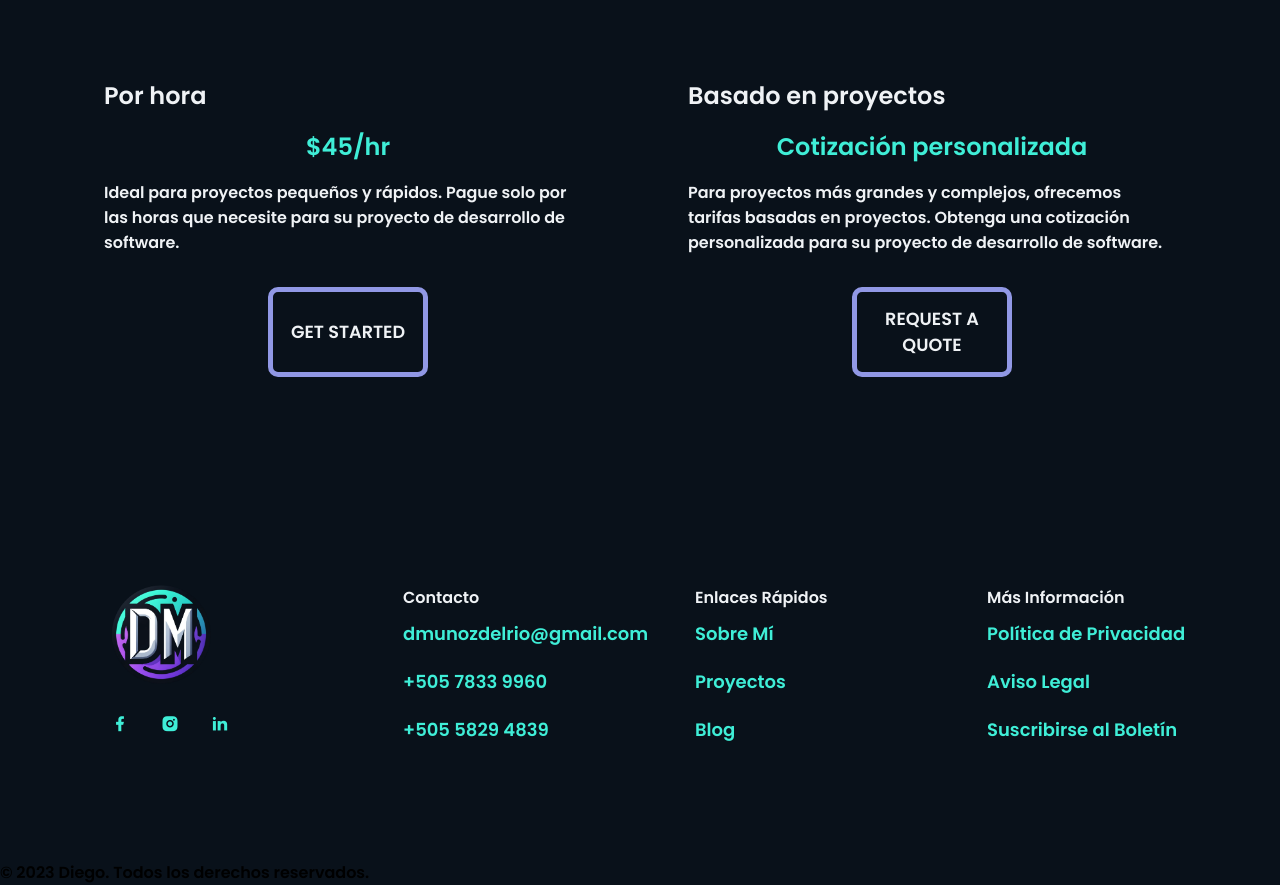
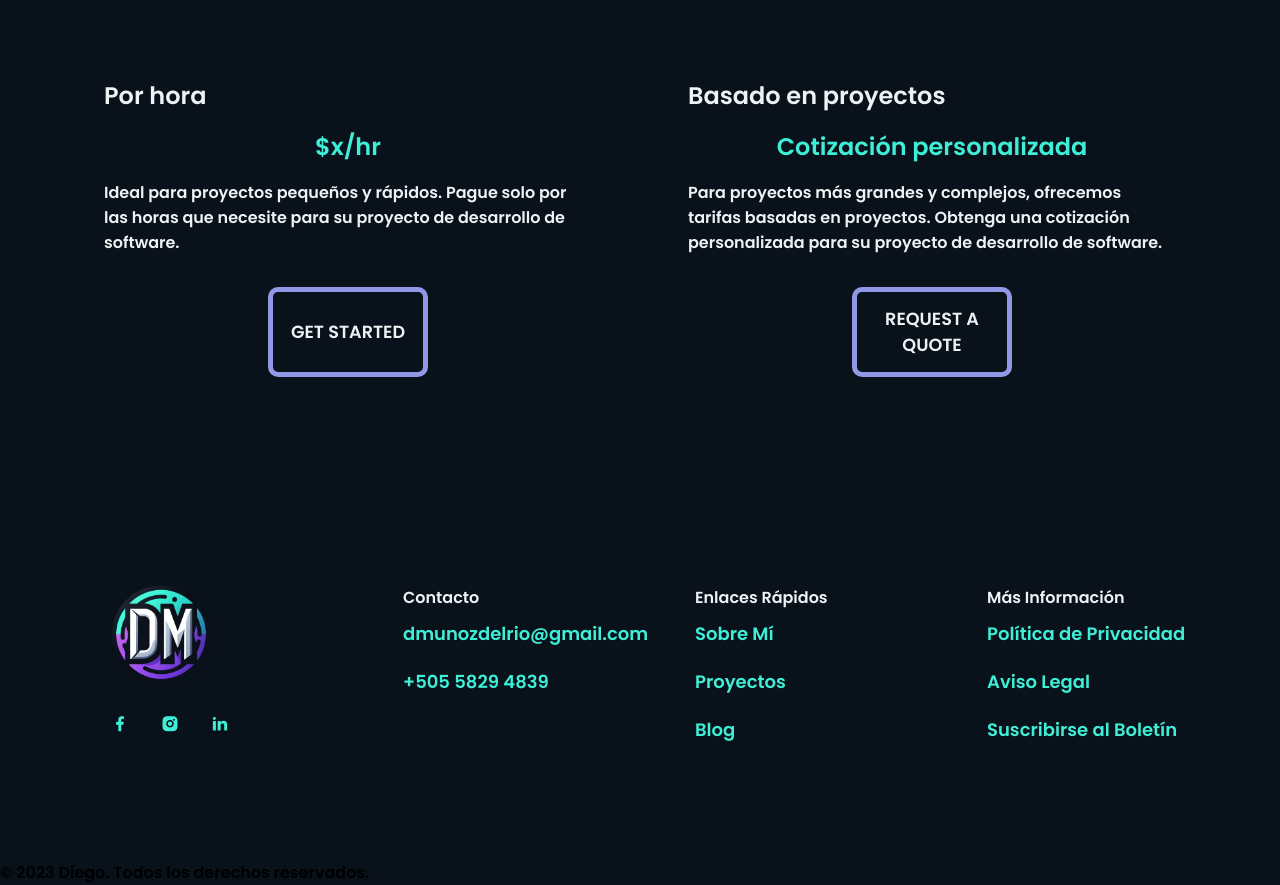
Before and after one commit to dmunoz2019/diegoweb, a plain HTML site: page index.html in a window 1280 px wide. Shown: the part 2060-2945 px from the top of the page. Drawn offline with nearby package versions, Linux system fonts and the light colour scheme.

Commit message:
Update index.html

```diff
--- a/index.html
+++ b/index.html
@@ -121,7 +121,7 @@
         <div class="card">
             <div class="content">
                 <h1>Por hora</h1>
-                <h3>$45/hr</h3>
+                <h3>$x/hr</h3>
                 <p>
                     Ideal para proyectos pequeños y rápidos. Pague solo por las horas que necesite para su proyecto de desarrollo de software.
                 </p>
@@ -161,7 +161,6 @@
         <div class="column">
             <h4>Contacto</h4>
             <a href="mailto:dmunozdelrio@gmail.com">dmunozdelrio@gmail.com</a>
-            <a href="tel:+50578339962">+505 7833 9960</a>
             <a href="tel:+50558294839">+505 5829 4839</a>
         </div>
         <div class="column">
```
